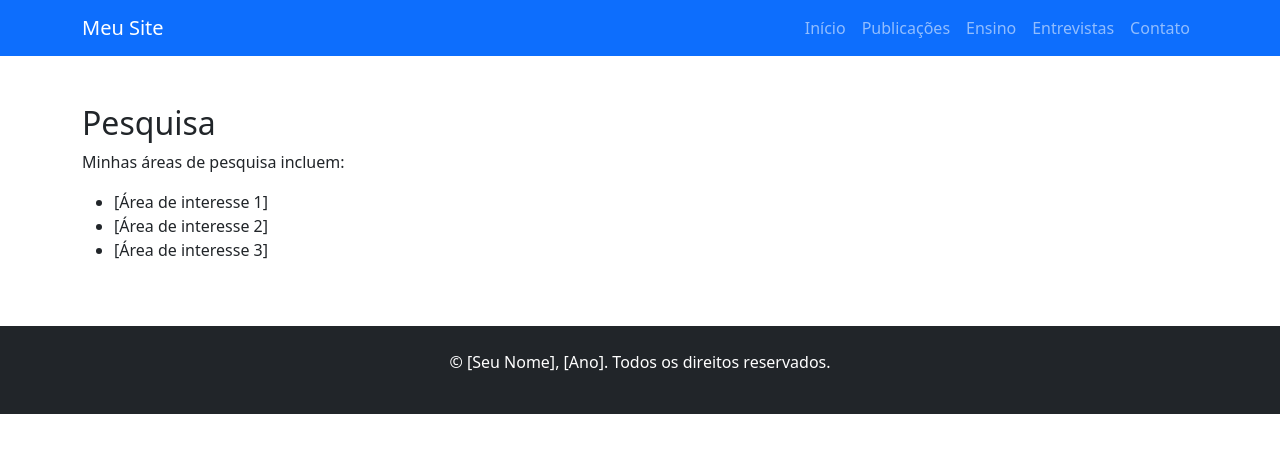
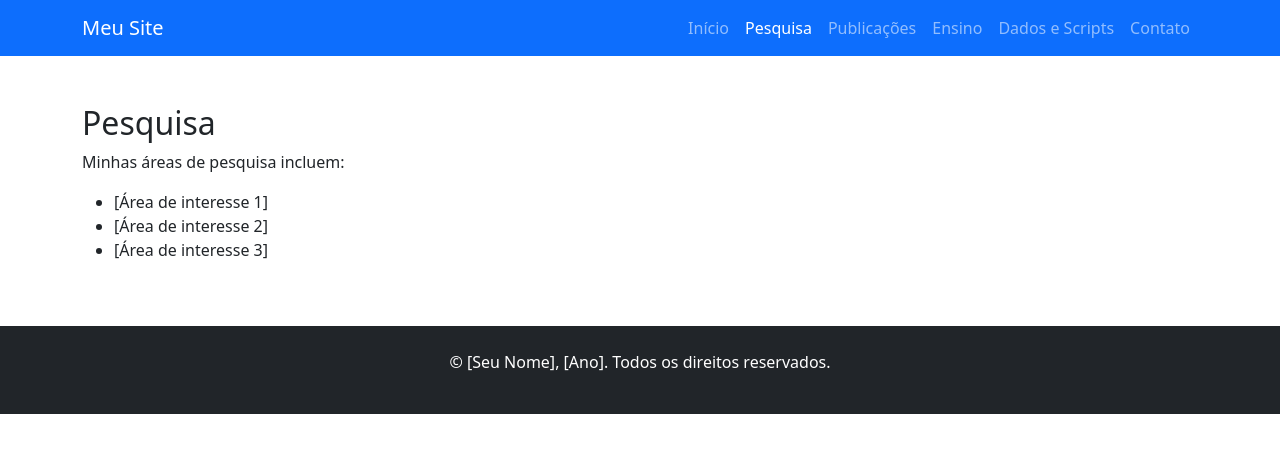
Before and after one commit to andersonheri/andersonhenrique.github.io, a plain HTML site: page pesquisa.html in a window 1280 px wide. Drawn offline with nearby package versions, Linux system fonts and the light colour scheme.

Commit message:
Update pesquisa.html

```diff
--- a/pesquisa.html
+++ b/pesquisa.html
@@ -15,12 +15,13 @@
             </button>
             <div class="collapse navbar-collapse" id="navbarNav">
                 <ul class="navbar-nav ms-auto">
-                    <li class="nav-item"><a class="nav-link" href="index.html">Início</a></li>
-                    <li class="nav-item"><a class="nav-link" href="publicacoes.html">Publicações</a></li>
-                    <li class="nav-item"><a class="nav-link" href="ensino.html">Ensino</a></li>
-                    <li class="nav-item"><a class="nav-link" href="entrevistas.html">Entrevistas</a></li>
-                    <li class="nav-item"><a class="nav-link" href="contato.html">Contato</a></li>
-                </ul>
+    <li class="nav-item"><a class="nav-link" href="index.html">Início</a></li>
+    <li class="nav-item"><a class="nav-link active" href="pesquisa.html">Pesquisa</a></li>
+    <li class="nav-item"><a class="nav-link" href="publicacoes.html">Publicações</a></li>
+    <li class="nav-item"><a class="nav-link" href="ensino.html">Ensino</a></li>
+    <li class="nav-item"><a class="nav-link" href="dados.html">Dados e Scripts</a></li>
+    <li class="nav-item"><a class="nav-link" href="contato.html">Contato</a></li>
+</ul>
             </div>
         </div>
     </nav>
```
